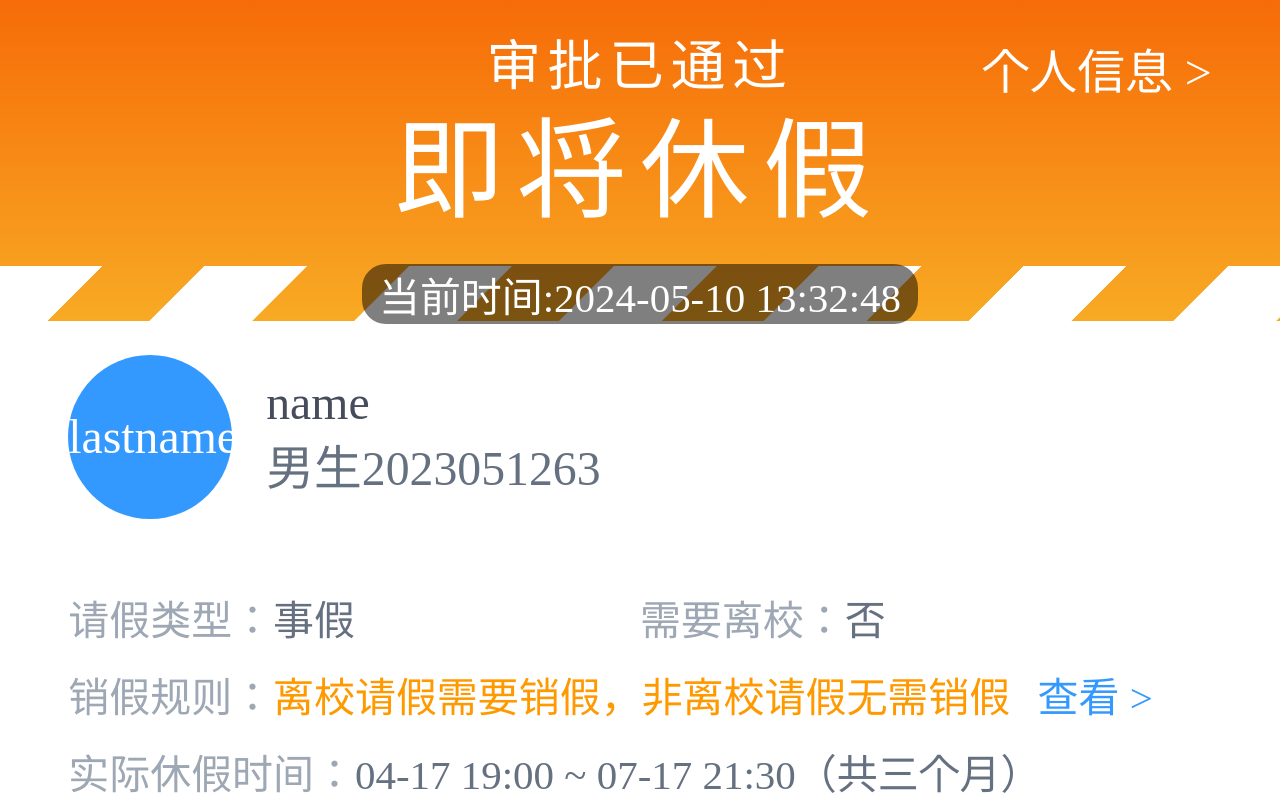
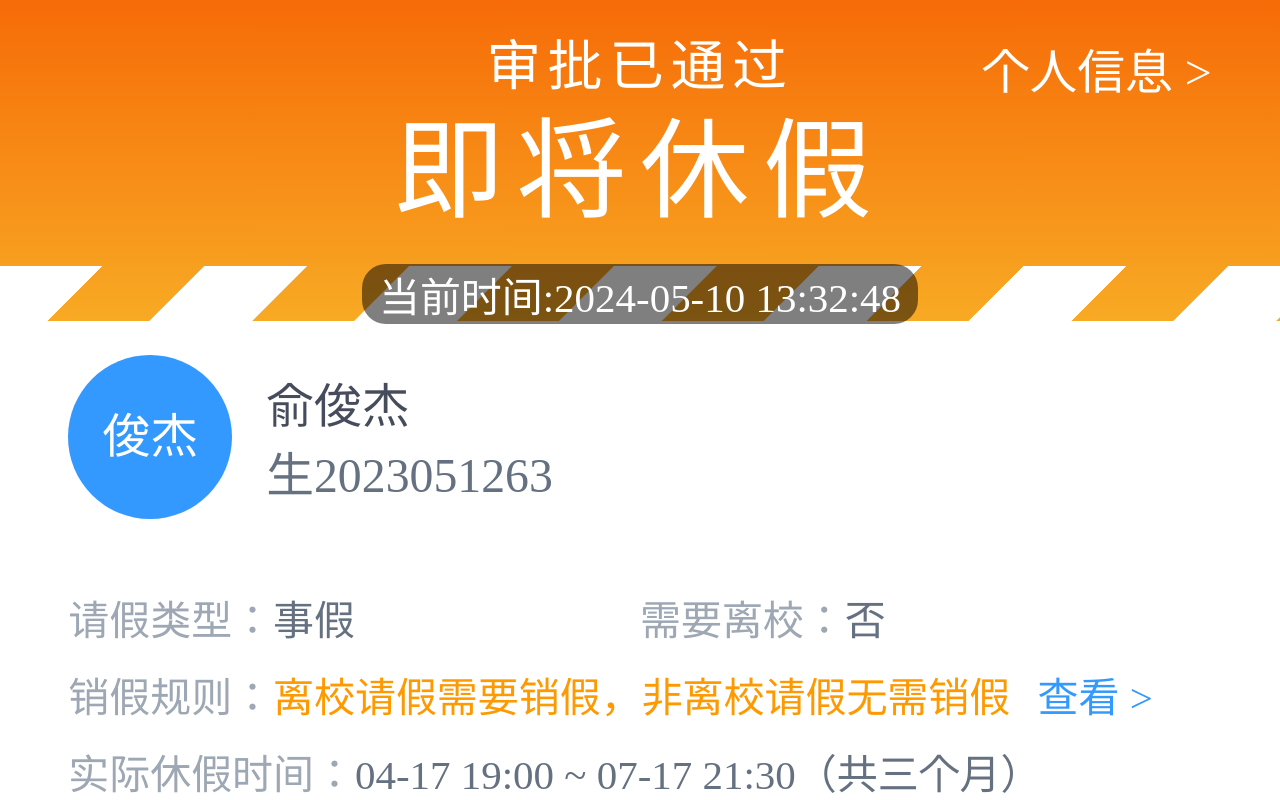
Before and after one commit to boyikao/zzz.github.io, a plain HTML site: page index.html in a window 1280 px wide. Drawn offline with Linux system fonts and the light colour scheme; no server answers.

Commit message:
Update index.html

```diff
--- a/index.html
+++ b/index.html
@@ -1347,12 +1347,12 @@ input{
 					<div class="bg-white px-20 flex ai-center py-10">
 
 						<div class="short-name radius-circle bg-primary font-white font-14 no-shrink mr-10 text-center">
-							<span class="name"><!-- 写名字后两个字-->lastname</span>
+							<span class="name"><!-- 写名字后两个字-->俊杰</span>
 						</div>
 
 						<div class="flex-1 font-14">
-							<div class="font-dark"> <!-- 写名字-->name </div>
-							<div class="font-normal"> <!-- 写"男生2023051263"-->男生2023051263 </div>
+							<div class="font-dark"> <!-- 写名字-->俞俊杰 </div>
+							<div class="font-normal"> <!-- 写"男生2023051263"-->生2023051263 </div>
 						</div>
 
 					</div>
@@ -1551,7 +1551,7 @@ input{
 
 		setInterval(function(){
 
-		const starttime = +new Date(`2024-5-10,20:30:00`) // 填写开始的时间
+		const starttime = +new Date(`2028-5-10,20:30:00`) // 填写开始的时间
 		const endtime = +new Date(`2028-4-1,18:30:00`)  //填写结束的时间
 		const nowtime = +new Date()
 		if(nowtime<starttime)
```
